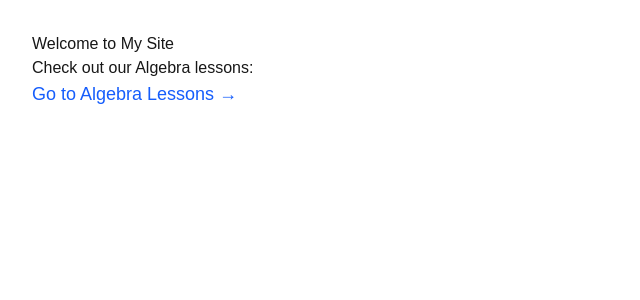
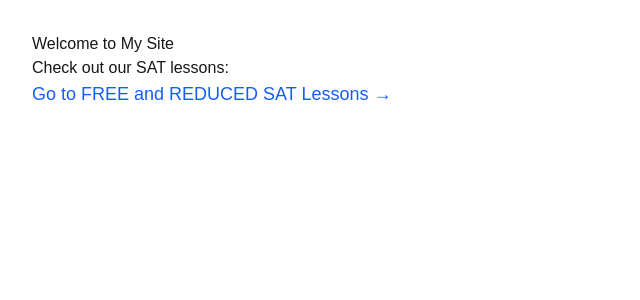
Before and after one commit to chriscross03/kingtut, a Next.js app: page / in a window 1280 px wide. Shown: the top 300 px of the page, without its empty margins (0-640 px from the left). Built offline with nearby package versions, Linux system fonts and the light colour scheme.

Commit message:
Update page.tsx

```diff
--- a/src/app/page.tsx
+++ b/src/app/page.tsx
@@ -4,9 +4,9 @@
   return (
     <div style={{ padding: "2rem", fontFamily: "sans-serif" }}>
       <h1>Welcome to My Site</h1>
-      <p>Check out our Algebra lessons:</p>
+      <p>Check out our SAT lessons:</p>
       <Link href="/algebra" className="text-blue-600 hover:underline text-lg">
-        Go to Algebra Lessons →
+        Go to FREE and REDUCED SAT Lessons →
       </Link>
     </div>
   );
```
